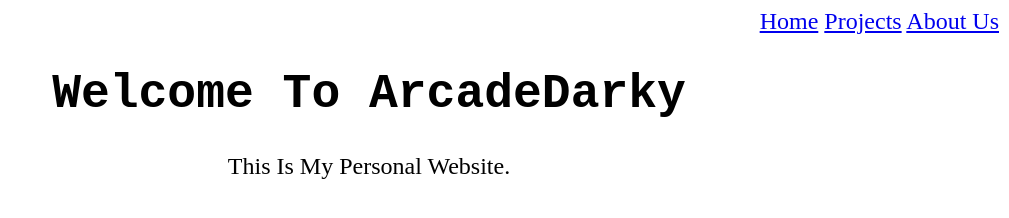
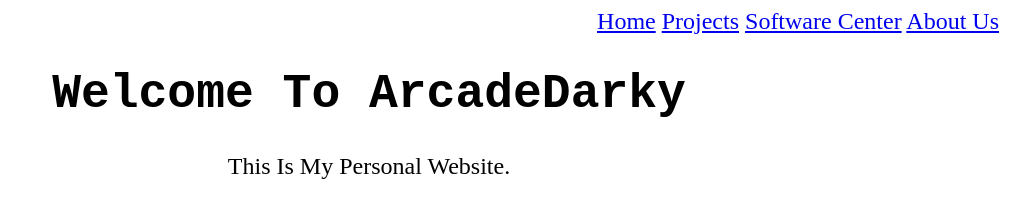
Before and after one commit to DarkyDev0/ArcadeDarkyWebsite, a plain HTML site: page index.html in a window 1280 px wide. Shown: the whole page, without its empty margins (271-1280 px from the left). Drawn offline with Linux system fonts and the light colour scheme.

Commit message:
Update index.html

```diff
--- a/index.html
+++ b/index.html
@@ -8,6 +8,7 @@
         <nav>
             <a href="./index.html">Home</a>
             <a href="./projects.html">Projects</a>
+            <a href="./software">Software Center</a>
             <a href="http://arcadee.ga/about.html">About Us</a>
         </nav>
         <h1>Welcome To ArcadeDarky</h1>
```
